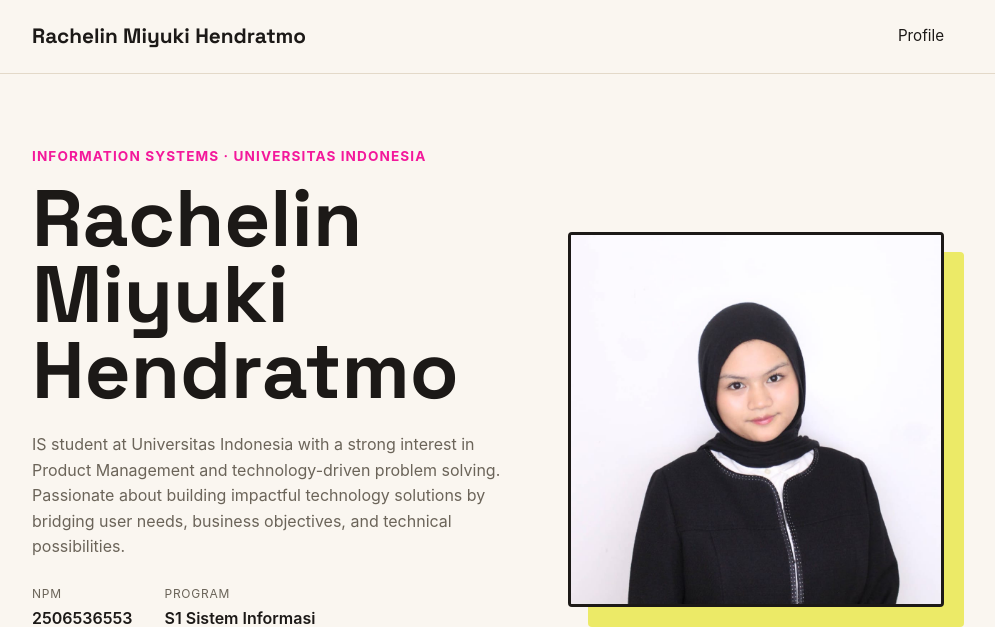
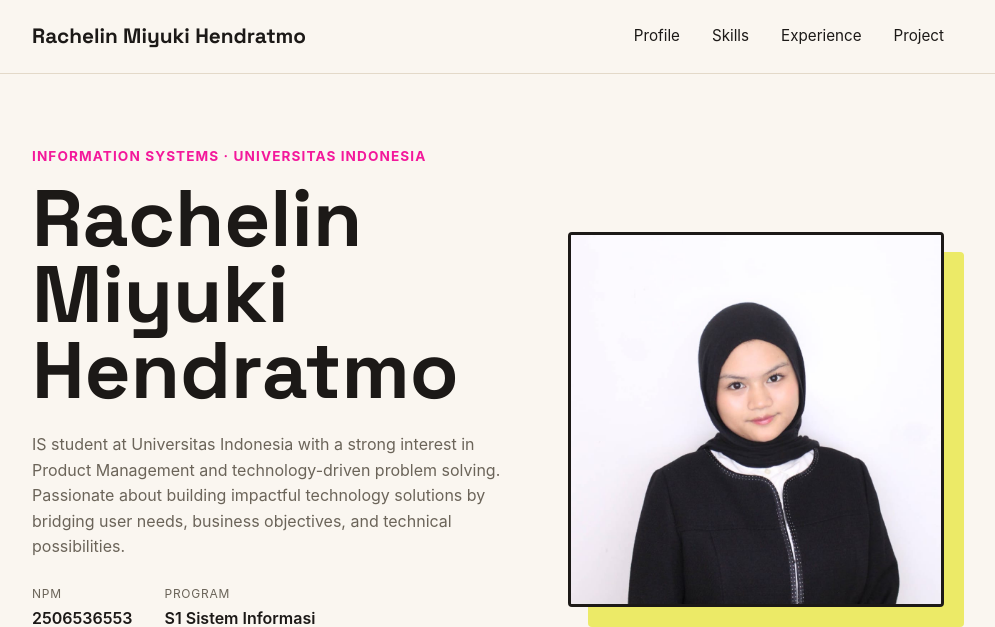
Before and after one commit to rachelinmiyuki/myportofolio, a Django app: page / in a window 1280 px wide. Shown: the top 627 px of the page, without its empty margins (152-1147 px from the left). Run offline with Django 5.2, Linux system fonts and the light colour scheme.

```diff
--- a/templates/index.html
+++ b/templates/index.html
@@ -17,6 +17,9 @@
             <a href="#profile" class="brand">Rachelin Miyuki Hendratmo</a>
             <nav>
                 <a href="#profile">Profile</a>
+                <a href="#skills">Skills</a>
+                <a href="#experience">Experience</a>
+                <a href="#projects">Project</a>
             </nav>
         </div>
     </header>
```
